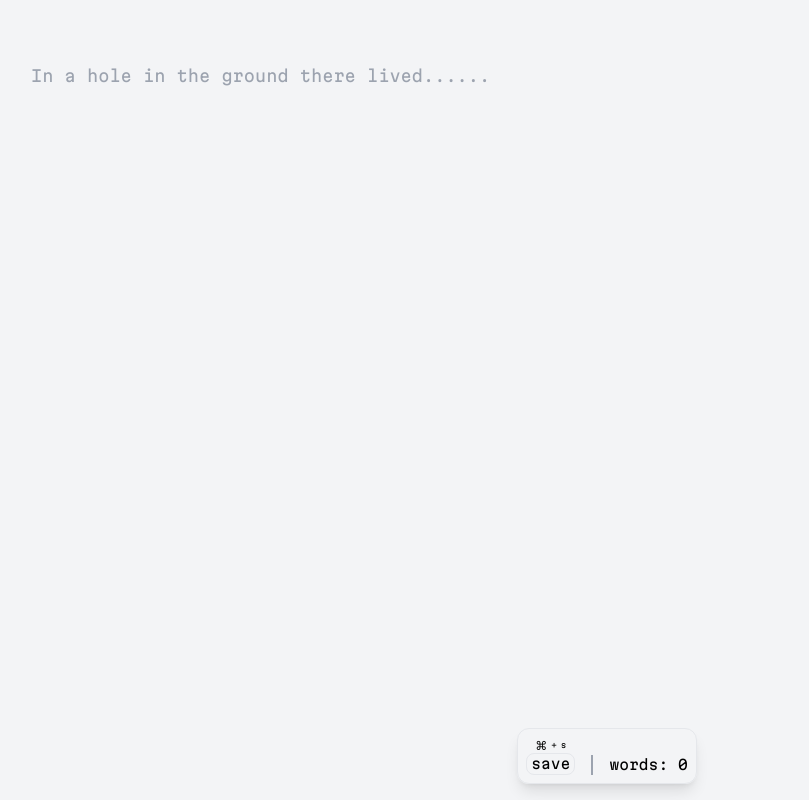
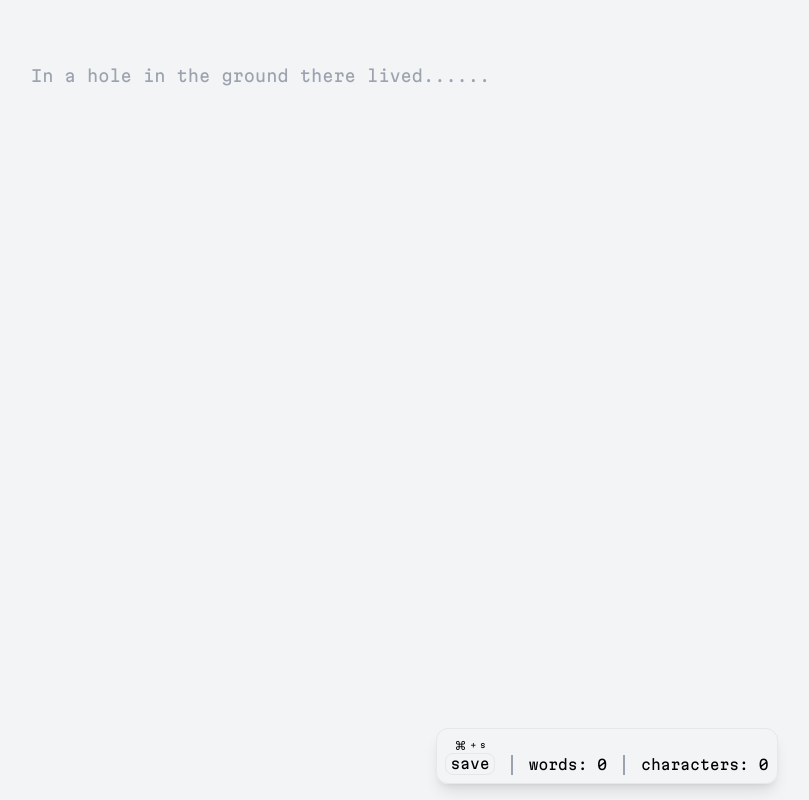
Before and after one commit to circles-png/typer, a React (Vite) app: page / in a window 1280 px wide. Shown: the whole page, without its empty margins (33-842 px from the left). Built offline with nearby package versions, Linux system fonts and the light colour scheme.

Commit message:
add character count

```diff
--- a/src/App.tsx
+++ b/src/App.tsx
@@ -21,7 +21,8 @@ const App = () => {
           element.click()
           document.body.removeChild(element)
         },
-        [ wordCount, setWordCount ] = useState(0)
+        [ wordCount, setWordCount ] = useState(0),
+        [ charCount, setCharCount ] = useState(0)
 
   return <>
     <div className='grid place-content-center h-full bg-gray-100 caret-black'>
@@ -38,6 +39,7 @@ const App = () => {
                 .match(/\b[a-z\d]+\b/ug) || []
             ).length
           )
+          setCharCount(event.currentTarget.value.length)
         }}
         onKeyDown={event => {
           if (event.key === 'Tab') {
@@ -71,6 +73,7 @@ const App = () => {
           <span className='rounded-lg border px-1'>save</span>
         </button>
         <span>words: {wordCount}</span>
+        <span>characters: {charCount}</span>
       </span>
     </div>
   </>
```
